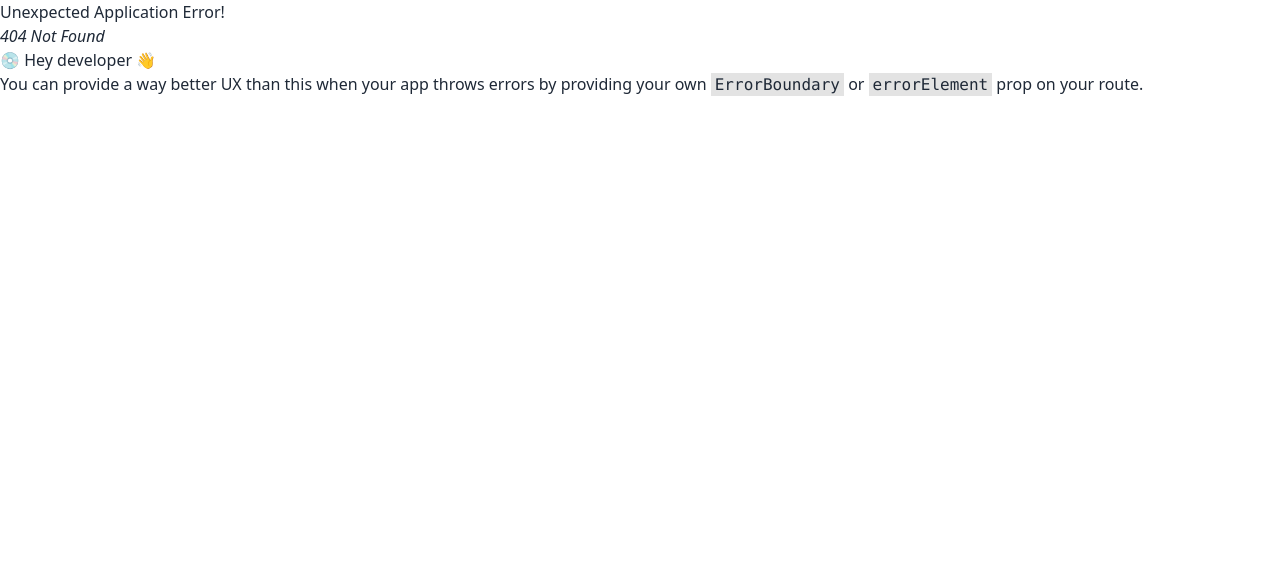
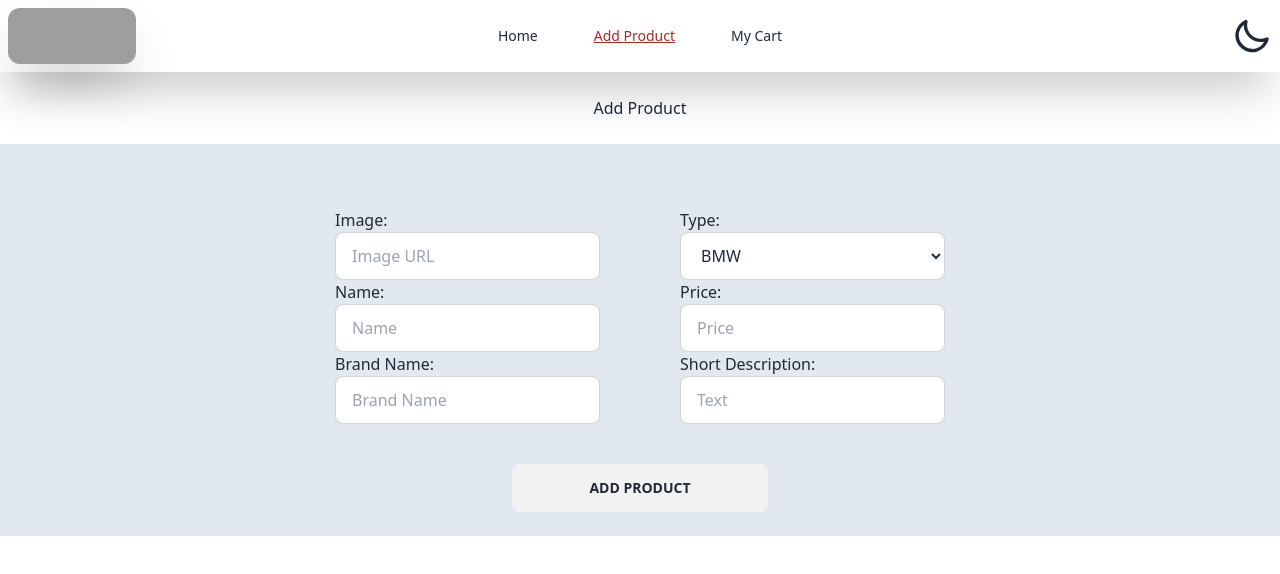
Before and after one commit to Cmango005/CarHub, a React (Vite) app: page /add-product in a window 1280 px wide. Before the commit this address had no page. Shown: the top 574 px of the page. Built offline with nearby package versions, Linux system fonts and the light colour scheme; grey boxes are pictures that could not be loaded.

Commit message:
add product commit

```diff
--- a/package.json
+++ b/package.json
@@ -15,6 +15,7 @@
     "react": "^18.2.0",
     "react-dom": "^18.2.0",
     "react-router-dom": "^6.17.0",
+    "react-toastify": "^9.1.3",
     "sort-by": "^1.2.0"
   },
   "devDependencies": {
--- /dev/null
+++ b/src/assets/Components/AddProducts/AddProducts.jsx
@@ -0,0 +1,109 @@
+import { ToastContainer, toast } from 'react-toastify';
+  import 'react-toastify/dist/ReactToastify.css';
+
+const AddProducts = () => {
+    const handleAddProduct = event=>{
+        event.preventDefault();
+        const form = event.target;
+        const image =form.image.value;
+        const name =form.name.value;
+        const brand =form.brand.value;
+        const price =form.price.value;
+        const description =form.description.value;
+        const type = form.type.value;
+        const newProduct ={image, name, brand, price,description,type}
+        console.log(newProduct)
+        fetch("http://localhost:5000/products",{
+            method:'POST',
+            headers:{
+                'content-type':'application/json'
+            },
+            body: JSON.stringify(newProduct)
+        })
+        .then(res => res.json())
+        .then(data =>{
+            console.log(data);
+            if(data.insertedId){
+                toast("Product Added Successfully")
+            }
+           })
+
+    }
+    return (
+        <div>
+            <div>
+                <h2 className="text-center p-6">Add Product</h2>
+                <form onSubmit={handleAddProduct} className="bg-slate-200" >
+
+                    <div className="flex flex-col items-center p-6">
+                    <div className="flex justify-center items-center ">
+                        <div className="p-10">
+                            <div className="form-control">
+                                <label>Image:</label>
+                                <input
+                                    type="text"
+                                    name="image"
+                                    placeholder="Image URL" className="input input-bordered"
+                                />
+                            </div>
+                            <div className="form-control">
+                                <label>Name:</label>
+                                <input
+                                    type="text"
+                                    name="name"
+                                    placeholder="Name" className="input input-bordered"
+                                />
+                            </div>
+                            <div className="form-control">
+                                <label>Brand Name:</label>
+                                <input
+                                    type="text"
+                                    name="brand"
+                                    placeholder="Brand Name" className="input input-bordered"
+                                />
+                            </div>
+                        </div>
+
+                        <div className="p-10 ">
+                            <div className="form-control mb">
+                                <label>Type:</label>
+                                <select name="type" className="input input-bordered">
+                                    <option value="BMW">BMW</option>
+                                    <option value="MERCEDES-BENZ">MERCEDES-BENZ</option>
+                                    <option value="HYUNDAI">HYUNDAI</option>
+                                    <option value="FERRARI">FERRARI</option>
+                                    <option value="LAMBORGHINI">LAMBORGHINI</option>
+                                    <option value="KOENIGSEGG">KOENIGSEGG</option>
+
+                                </select>
+                            </div>
+                            <div className="form-control ">
+                                <label>Price:</label>
+                                <input
+                                    type="number"
+                                    name="price"
+                                    placeholder="Price" className="input input-bordered"
+                                />
+                            </div>
+                            <div className="form-control">
+                                <label>Short Description:</label>
+                                <input
+                                    type="text"
+                                    name="description"
+                                    placeholder="Text" className="input input-bordered"
+                                />
+                            </div>
+                        </div>
+
+                    </div>
+                    <button className="btn btn-wide hover:bg-red-500 hover:text-white" type="submit" value="Add Product">Add Product</button>
+                    <ToastContainer />
+                    </div>
+
+                </form>
+            </div>
+        </div>
+    );
+};
+
+export default AddProducts;
--- a/src/assets/Components/Home/Home.jsx
+++ b/src/assets/Components/Home/Home.jsx
@@ -14,7 +14,7 @@ const Home = () => {
             <section>
                 <div className="grid grid-cols-3 gap-5">
                 {
-                    brands.map(brand => <Link key={brand.id}>
+                    brands.map(brand => <Link to="/products" key={brand.id}>
                     <div  className="card w-96 bg-base-100 shadow-2xl">
                      <figure><img className="h-56 w-full" src={brand.img} alt="" /></figure>
                      <div className="card-body"><p className="text-center font-bold text-xl">{brand.name}</p></div>
--- a/src/main.jsx
+++ b/src/main.jsx
@@ -8,6 +8,7 @@ import {
 } from "react-router-dom";
 import Root from './assets/Components/Root/Root';
 import Home from './assets/Components/Home/Home';
+import AddProducts from './assets/Components/AddProducts/AddProducts';
 const router = createBrowserRouter([
   {
     path: "/",
@@ -19,9 +20,10 @@ const router = createBrowserRouter([
         element:<Home></Home>
       },
       {
-        path:"/products"
+        path:"/add-product",
+        element:<AddProducts></AddProducts>
+      },
 
-      }
     ]
   },
 ]);
```
Also changed, not shown: 1 other file (tests, documents, lock files or other folders).
